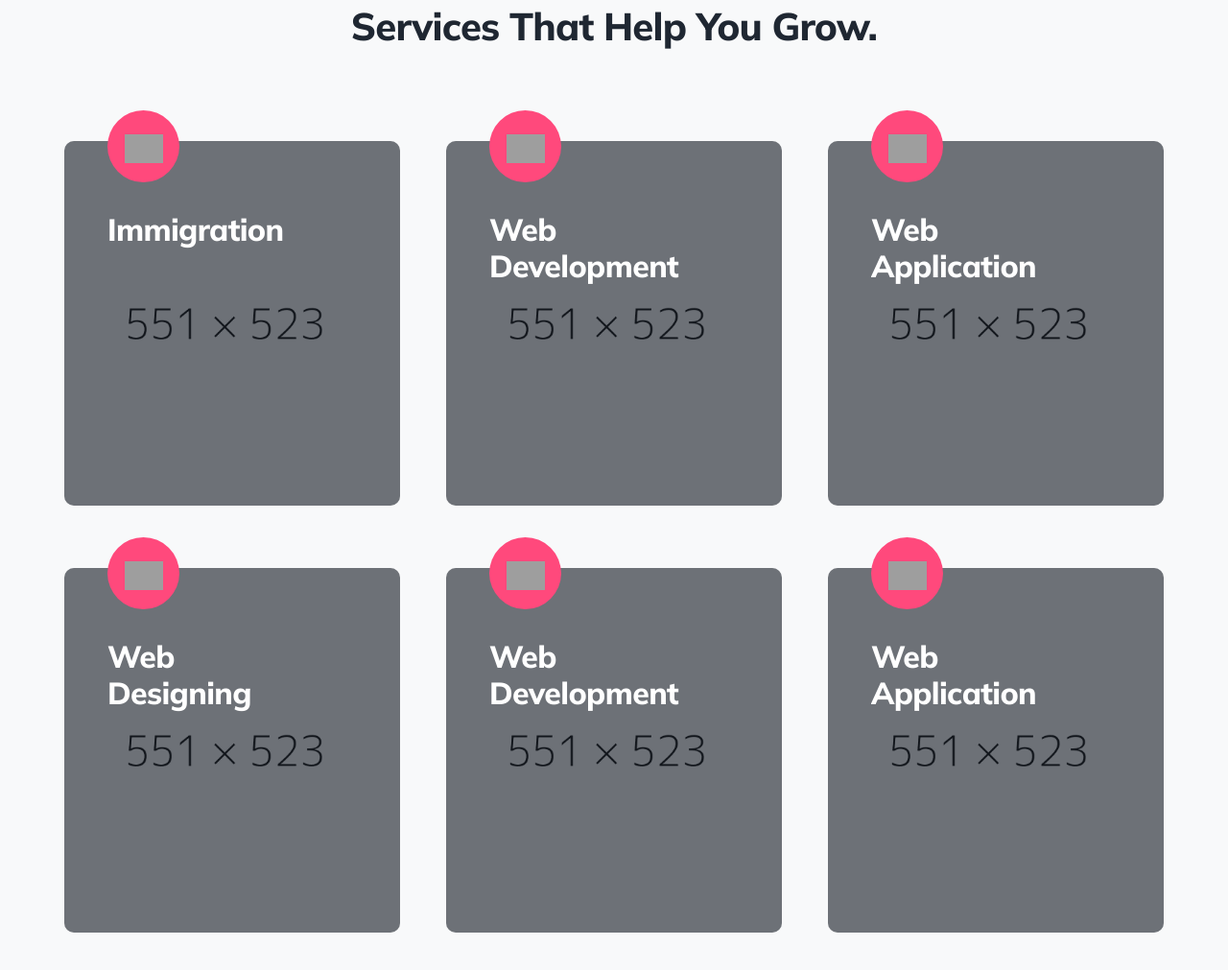
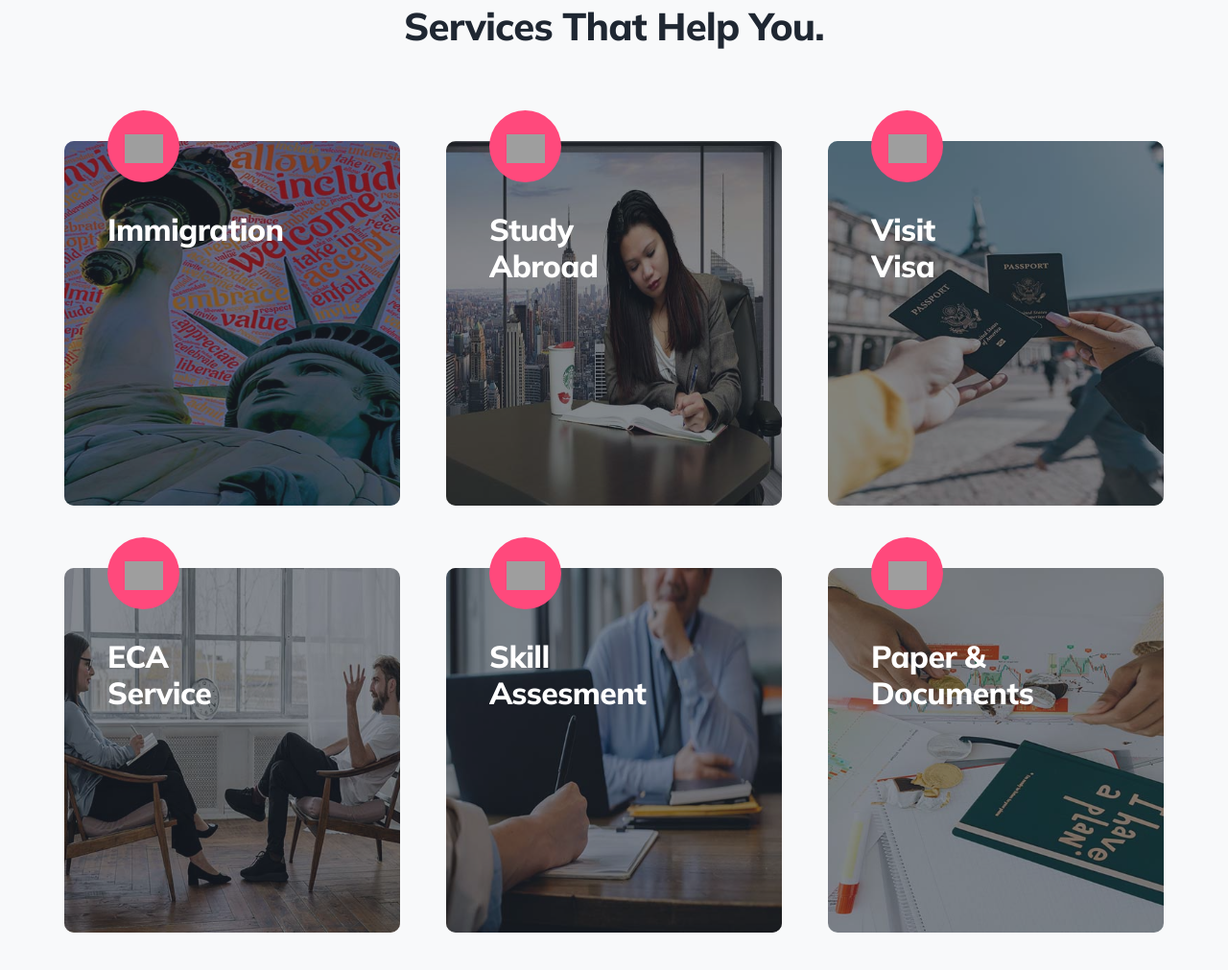
Before and after one commit to rawshad/fwisc.com, a plain HTML site: page index.html in a window 1280 px wide. Shown: the part 968-1979 px from the top of the page at 96% size. Drawn offline with Linux system fonts and the light colour scheme; grey boxes are pictures that could not be loaded.

Commit message:
service section updated

```diff
--- a/css/custom.css
+++ b/css/custom.css
@@ -0,0 +1,7 @@
+.card-content > p {
+    display: -webkit-box;
+  -webkit-line-clamp: 4;
+  -webkit-box-orient: vertical;
+  overflow: hidden;
+  text-overflow: ellipsis;
+}
--- a/index.html
+++ b/index.html
@@ -209,11 +209,11 @@
             <div class="container position-relative z-index-9">
                 <div class="section-title mb-1-9 mb-md-6 text-center">
                     <span class="sm-title">What We Do</span>
-                    <h2 class="mb-0 h1">Services That Help You Grow.</h2>
+                    <h2 class="mb-0 h1">Services That Help You.</h2>
                 </div>
                 <div class="row g-xl-5 mt-n1-6">
                     <div class="col-md-6 col-xl-4 mt-1-6">
-                        <div class="card-style03 bg-img cover-background overflow-visible bg-light" data-background="img/service/service-01.jpg">
+                        <div class="card-style03 bg-img cover-background overflow-visible bg-light" data-background="img/service/immigration.jpg">
                             <span class="icon">
                                 <img src="img/icons/13.png" alt="...">
                             </span>
@@ -227,70 +227,70 @@
                         </div>
                     </div>
                     <div class="col-md-6 col-xl-4 mt-1-6">
-                        <div class="card-style03 bg-img cover-background overflow-visible bg-light" data-background="img/service/service-02.jpg">
+                        <div class="card-style03 bg-img cover-background overflow-visible bg-light" data-background="img/service/study-abroad.jpg">
                             <span class="icon">
                                 <img src="img/icons/14.png" alt="...">
                             </span>
                             <div class="overflow-hidden position-relative z-index-9">
-                                <h3 class="h2 mb-3"><a href="web-development.html">Web<br> Development</a></h3>
+                                <h3 class="h2 mb-3"><a href="web-development.html">Study<br> Abroad</a></h3>
                                 <div class="card-content">
-                                    <p>We offers plan and assemble managing for you from startups to the last creation or closing creation.</p>
+                                    <p>We're your trusted study abroad consultants, paving the way to top universities and fulfilling futures.</p>
                                     <a class="text-secondary text-primary-hover text-uppercase small letter-spacing-4 ms-1 font-weight-700" href="web-development.html">Read more</a>
                                 </div>
                             </div>
                         </div>
                     </div>
                     <div class="col-md-6 col-xl-4 mt-1-6">
-                        <div class="card-style03 bg-img cover-background overflow-visible bg-light" data-background="img/service/service-03.jpg">
+                        <div class="card-style03 bg-img cover-background overflow-visible bg-light" data-background="img/service/visit-visa.jpg">
                             <span class="icon">
                                 <img src="img/icons/15.png" alt="...">
                             </span>
                             <div class="overflow-hidden position-relative z-index-9">
-                                <h3 class="h2 mb-3"><a href="web-application.html">Web<br> Application</a></h3>
+                                <h3 class="h2 mb-3"><a href="web-application.html">Visit<br> Visa</a></h3>
                                 <div class="card-content">
-                                    <p>We offers plan and assemble managing for you from startups to the last creation or closing creation.</p>
+                                    <p>Planning a thrilling escape, a family reunion, or a business trip abroad? Let us be your trusted partner in securing the perfect visit visa!</p>
                                     <a class="text-secondary text-primary-hover text-uppercase small letter-spacing-4 ms-1 font-weight-700" href="web-application.html">Read more</a>
                                 </div>
                             </div>
                         </div>
                     </div>
                     <div class="col-md-6 col-xl-4 mt-1-6">
-                        <div class="card-style03 bg-img cover-background overflow-visible bg-light" data-background="img/service/service-01.jpg">
+                        <div class="card-style03 bg-img cover-background overflow-visible bg-light" data-background="img/service/eca-service.jpg">
                             <span class="icon">
                                 <img src="img/icons/13.png" alt="...">
                             </span>
                             <div class="overflow-hidden position-relative z-index-9">
-                                <h3 class="h2 mb-3"><a href="web-designing.html">Web<br> Designing</a></h3>
+                                <h3 class="h2 mb-3"><a href="web-designing.html">ECA<br> Service</a></h3>
                                 <div class="card-content">
-                                    <p>We offers plan and assemble managing for you from startups to the last creation or closing creation.</p>
+                                    <p>Unlocking your immigration dreams starts with a seamless Educational Credential Assessment (ECA). But navigating the complexities of ECA can feel overwhelming. That's where Fly With Sakik steps in.</p>
                                     <a class="text-secondary text-primary-hover text-uppercase small letter-spacing-4 ms-1 font-weight-700" href="web-designing.html">Read more</a>
                                 </div>
                             </div>
                         </div>
                     </div>
                     <div class="col-md-6 col-xl-4 mt-1-6">
-                        <div class="card-style03 bg-img cover-background overflow-visible bg-light" data-background="img/service/service-02.jpg">
+                        <div class="card-style03 bg-img cover-background overflow-visible bg-light" data-background="img/service/skill-assesment.jpg">
                             <span class="icon">
                                 <img src="img/icons/14.png" alt="...">
                             </span>
                             <div class="overflow-hidden position-relative z-index-9">
-                                <h3 class="h2 mb-3"><a href="web-development.html">Web<br> Development</a></h3>
+                                <h3 class="h2 mb-3"><a href="web-development.html">Skill<br> Assesment</a></h3>
                                 <div class="card-content">
-                                    <p>We offers plan and assemble managing for you from startups to the last creation or closing creation.</p>
+                                    <p>Dreaming of a fulfilling career abroad? Don't let complex skill assessments stand in your way. At Fly With Sakik, we're your trusted bridge to success.</p>
                                     <a class="text-secondary text-primary-hover text-uppercase small letter-spacing-4 ms-1 font-weight-700" href="web-development.html">Read more</a>
                                 </div>
                             </div>
                         </div>
                     </div>
                     <div class="col-md-6 col-xl-4 mt-1-6">
-                        <div class="card-style03 bg-img cover-background overflow-visible bg-light" data-background="img/service/service-03.jpg">
+                        <div class="card-style03 bg-img cover-background overflow-visible bg-light" data-background="img/service/paper&documents.jpg">
                             <span class="icon">
                                 <img src="img/icons/15.png" alt="...">
                             </span>
                             <div class="overflow-hidden position-relative z-index-9">
-                                <h3 class="h2 mb-3"><a href="web-application.html">Web<br> Application</a></h3>
+                                <h3 class="h2 mb-3"><a href="web-application.html">Paper &<br> Documents</a></h3>
                                 <div class="card-content">
-                                    <p>We offers plan and assemble managing for you from startups to the last creation or closing creation.</p>
+                                    <p>Navigating the complex world of immigration paperwork can feel like scaling Mount Everest – alone, in the snow, and with a backpack full of loose receipts. But fear not, intrepid traveler! [Your Company Name] is your trusty Sherpa, ready to guide you to the summit of visa approval with clear-headed expertise and unwavering support.</p>
                                     <a class="text-secondary text-primary-hover text-uppercase small letter-spacing-4 ms-1 font-weight-700" href="web-application.html">Read more</a>
                                 </div>
                             </div>
```
Also changed, not shown: img/service/eca-service.jpg (added), img/service/immigration.jpg (added), img/service/paper&documents.jpg (added), img/service/skill-assesment.jpg (added), img/service/study-abroad.jpg (added), img/service/visit-visa.jpg (added), 1 other file.
